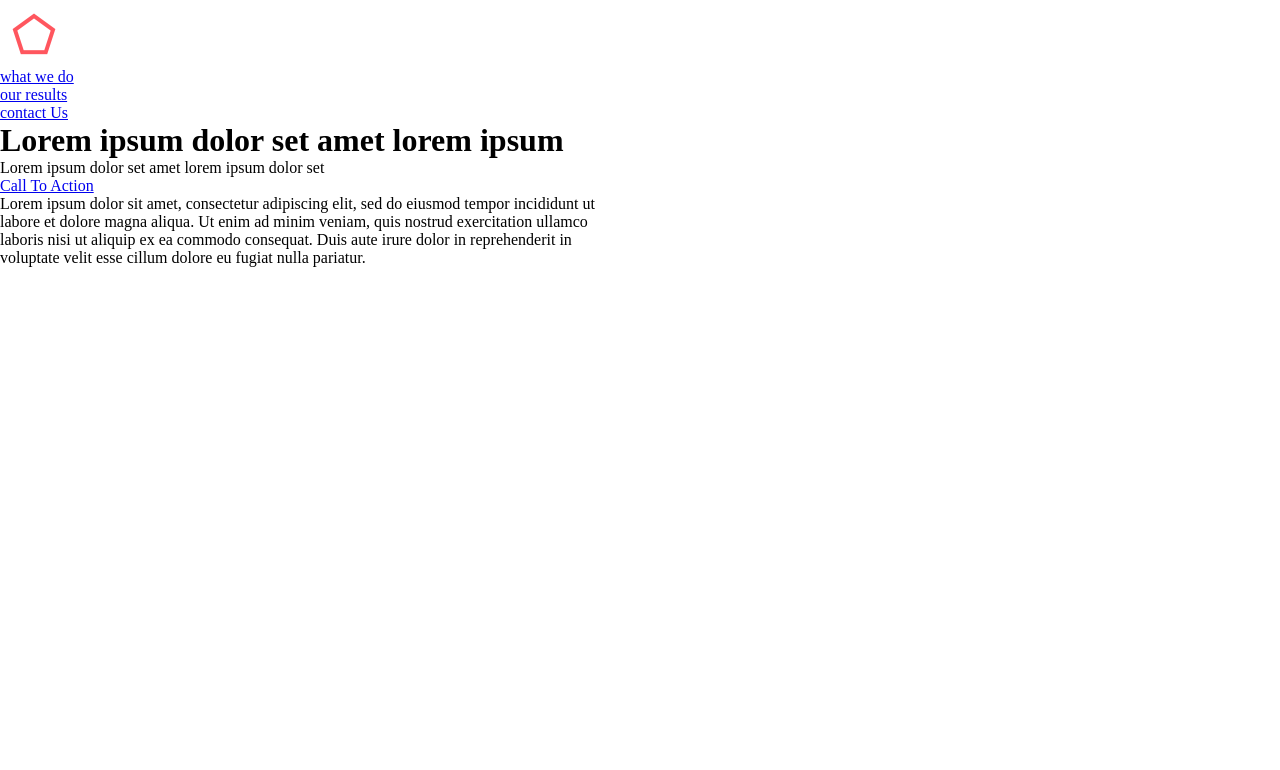
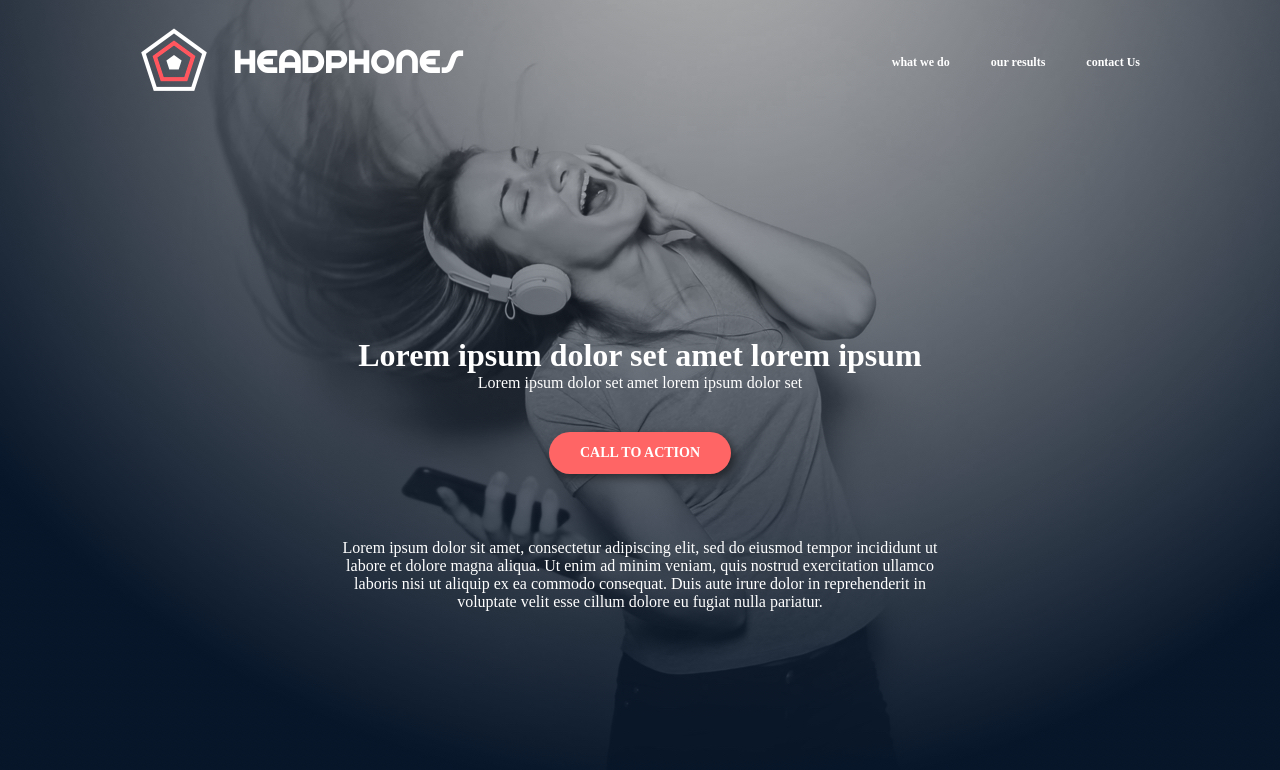
Before and after one commit to Nathan-Tesfaye/alx_html_css, a plain HTML site: page headphones/0-index.html in a window 1280 px wide. Drawn offline with Linux system fonts and the light colour scheme.

Commit message:
added 0-styles.css/landing page

```diff
--- a/headphones/0-index.html
+++ b/headphones/0-index.html
@@ -46,7 +46,7 @@
 
                 <p>Lorem ipsum dolor set amet lorem ipsum dolor set</p>
 
-                <a href="#" class="btn">Call To Action</a>
+                <a href="#" class="btn">CALL TO ACTION</a>
 
                 <div class="content-area">
                     <p>
--- a/headphones/0-styles.css
+++ b/headphones/0-styles.css
@@ -3,3 +3,91 @@
     --light: #FF6565;
     --dark: #071629;
 }
+
+
+body {
+    background-image: url(images/header/headphones_hero_1.jpg);
+}
+
+
+/* wrapper for maximum width */
+
+.wrapper {
+    max-width: 1000px;
+    margin: 0 auto;
+}
+
+/* button */
+
+.btn {
+    padding: 13px 31px;
+    border-radius: 22px;
+    color: white;
+    display: inline-block;
+    font-size: 14px;
+    font-weight: bold;
+    background: var(--light);
+    text-decoration: none;
+    box-shadow: 4px 4px 10px rgba(0, 0, 0, 0.5); /* Adding drop shadow */
+    /* cursor: pointer; */
+    opacity: 1;
+    transition: opacity 0.3s;
+}
+
+.btn:hover {
+    opacity: 0.9;
+}
+
+
+
+/* OR
+
+header {
+    background-image: url(images/header/headphones_hero_1.jpg);
+    height: 100vh;
+    width: 100%; of the parent element in this case the body
+}   */
+
+nav {
+    display: flex;
+    justify-content: space-between;
+    padding-top: 27px;
+    /* position: fixed;
+    width: 1000px;
+    top: 32px;
+    z-index: 100; */
+}
+
+ul {
+    display: flex;
+    align-items: center;
+    gap: 41px;
+    list-style: none;
+}
+
+a {
+    text-decoration: none;
+    color: white;
+    font-size: 12px;
+    font-weight: bold;
+}
+
+/* hero section */
+
+.hero-section {
+    color: white;
+    text-align: center;
+}
+
+h1 {
+    padding-top: 242px;
+}
+
+.btn {
+    margin-top: 40px;
+    margin-bottom: 65px;
+}
+
+.content-area {
+    margin-bottom: 115px;
+}
--- a/headphones/base.css
+++ b/headphones/base.css
@@ -11,5 +11,4 @@
 * {
     margin: 0;
     padding: 0;
-    border: 0;
 }
```
